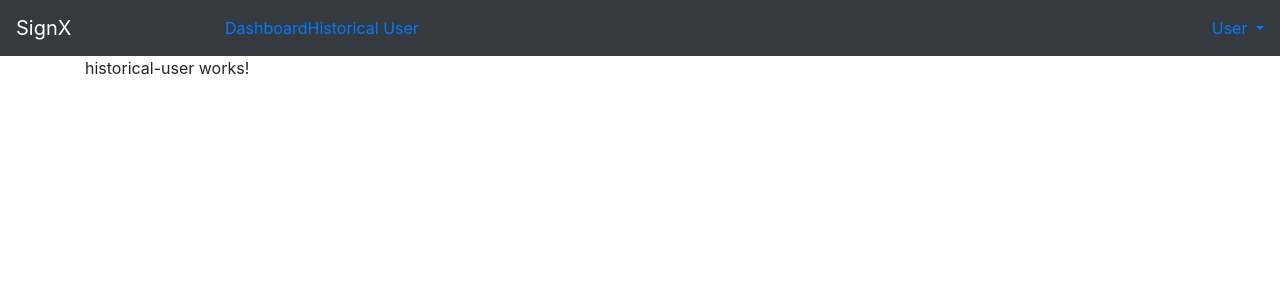
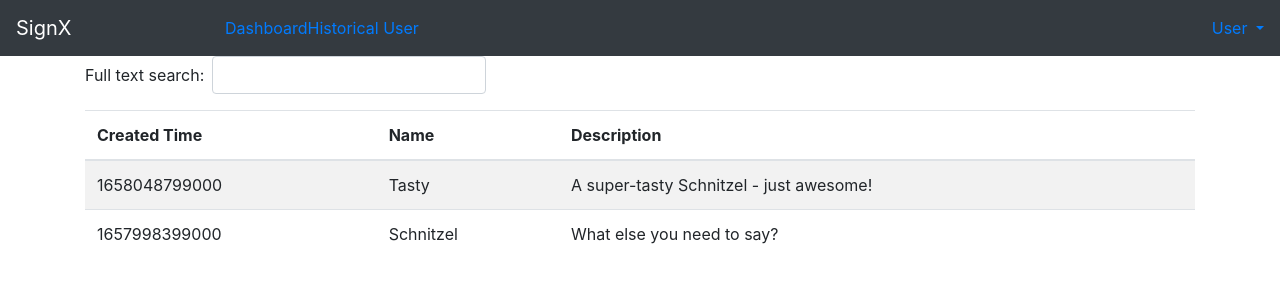
Before and after one commit to thanhpx04/signx-angular, an Angular app: page / in a window 1280 px wide. Both pictures are taken after a click on the link "Historical User". Shown: the top 300 px of the page. Built offline with nearby package versions, Linux system fonts and the light colour scheme.

Commit message:
update display table in Historical User page add service for historical user

```diff
--- a/src/app/historical-user/historical-user.component.html
+++ b/src/app/historical-user/historical-user.component.html
@@ -1 +1,19 @@
-<p>historical-user works!</p>
+<form>
+    <div class="form-group form-inline">Full text search: <input class="form-control ml-2" type="text" name="searchTerm" /></div>
+    <table class="table table-striped">
+        <thead>
+            <tr>
+                <th scope="col"><span>Created Time</span></th>
+                <th scope="col"><span>Name</span></th>
+                <th scope="col"><span>Description</span></th>
+            </tr>
+        </thead>
+        <tbody>
+            <tr *ngFor="let historicalUser of listHistoricalUser">
+                <td>{{ historicalUser.createdTime }}</td>
+                <td>{{ historicalUser.name }}</td>
+                <td>{{ historicalUser.description }}</td>
+            </tr>
+        </tbody>
+    </table>
+</form>
--- a/src/app/historical-user/historical-user.component.ts
+++ b/src/app/historical-user/historical-user.component.ts
@@ -1,15 +1,21 @@
 import { Component, OnInit } from '@angular/core';
+import { HistoricalUser } from './historical-user.model';
+import { HistoricalUserService } from './historical-user.service';
 
 @Component({
   selector: 'app-historical-user',
   templateUrl: './historical-user.component.html',
-  styleUrls: ['./historical-user.component.scss']
+  styleUrls: ['./historical-user.component.scss'],
+  providers: [HistoricalUserService]
 })
 export class HistoricalUserComponent implements OnInit {
 
-  constructor() { }
+  listHistoricalUser: HistoricalUser[];
+
+  constructor(private historicalUserService: HistoricalUserService) { }
 
   ngOnInit(): void {
+    this.listHistoricalUser = this.historicalUserService.getListHistoricalUser();
   }
 
 }
--- /dev/null
+++ b/src/app/historical-user/historical-user.model.ts
@@ -0,0 +1,11 @@
+export class HistoricalUser {
+    public createdTime: string;
+    public name: string;
+    public description: string;
+
+    constructor(createdTime: string, name: string, desc: string) {
+      this.createdTime = createdTime;
+      this.name = name;
+      this.description = desc;
+    }
+  }
--- /dev/null
+++ b/src/app/historical-user/historical-user.service.ts
@@ -0,0 +1,14 @@
+import { HistoricalUser } from "./historical-user.model";
+
+export class HistoricalUserService {
+
+    private listHistoricalUser: HistoricalUser[] = [
+        new HistoricalUser('1658048799000', 'Tasty', 'A super-tasty Schnitzel - just awesome!'),
+        new HistoricalUser('1657998399000', 'Schnitzel', 'What else you need to say?')
+    ];
+
+    getListHistoricalUser() {
+        // return new copy of array to avoid reference array
+        return this.listHistoricalUser.slice();
+    }
+}
```
Also changed, not shown: src/app/login/login.service.ts (added).
